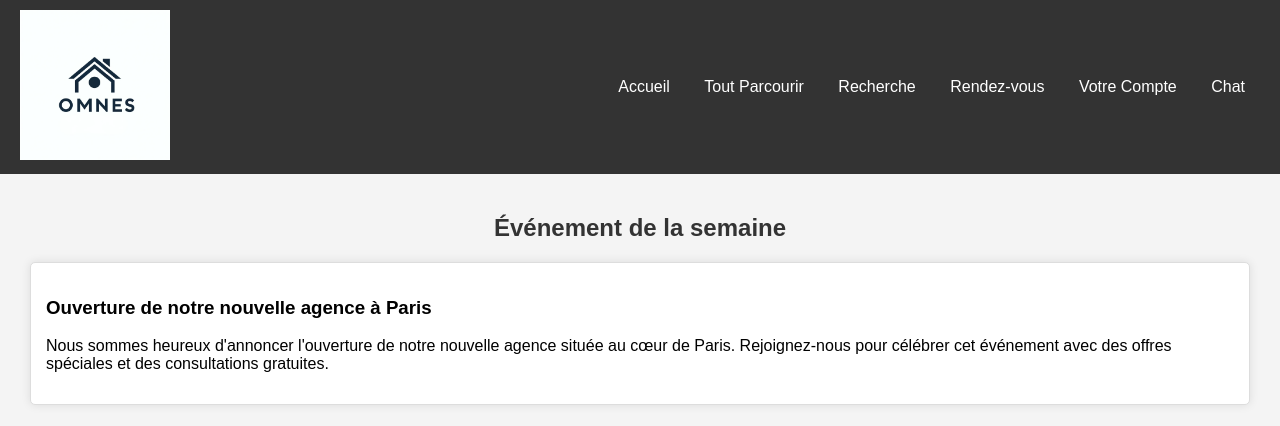
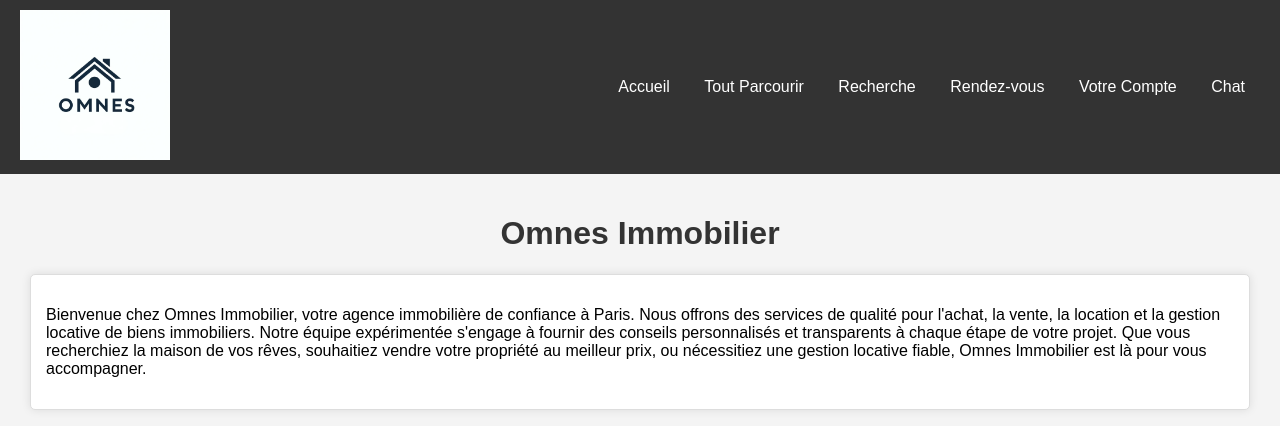
Before and after one commit to Blazarothe/ING2_IMO, a PHP site: page / in a window 1280 px wide. Shown: the top 426 px of the page. Run offline with PHP 8.4, Linux system fonts and the light colour scheme; data comes from the database, SQL or seed files in the repository.

Commit message:
Add files via upload

```diff
--- a/rdv/index.php
+++ b/rdv/index.php
@@ -42,6 +42,11 @@ $conn->close();
         .slick-prev, .slick-next {
             color: #333;
         }
+
+        h1 {
+            text-align: center;
+            color: #333;
+        }
     </style>
 </head>
 <body>
@@ -62,6 +67,10 @@ $conn->close();
     </header>
 
     <main>
+        <h1>Omnes Immobilier</h1>
+        <div class="event-of-the-week">
+            <p>Bienvenue chez Omnes Immobilier, votre agence immobilière de confiance à Paris. Nous offrons des services de qualité pour l'achat, la vente, la location et la gestion locative de biens immobiliers. Notre équipe expérimentée s'engage à fournir des conseils personnalisés et transparents à chaque étape de votre projet. Que vous recherchiez la maison de vos rêves, souhaitiez vendre votre propriété au meilleur prix, ou nécessitiez une gestion locative fiable, Omnes Immobilier est là pour vous accompagner.</p>
+        </div>
         <h2>Événement de la semaine</h2>
         <div class="event-of-the-week">
             <h3>Ouverture de notre nouvelle agence à Paris</h3>
```
